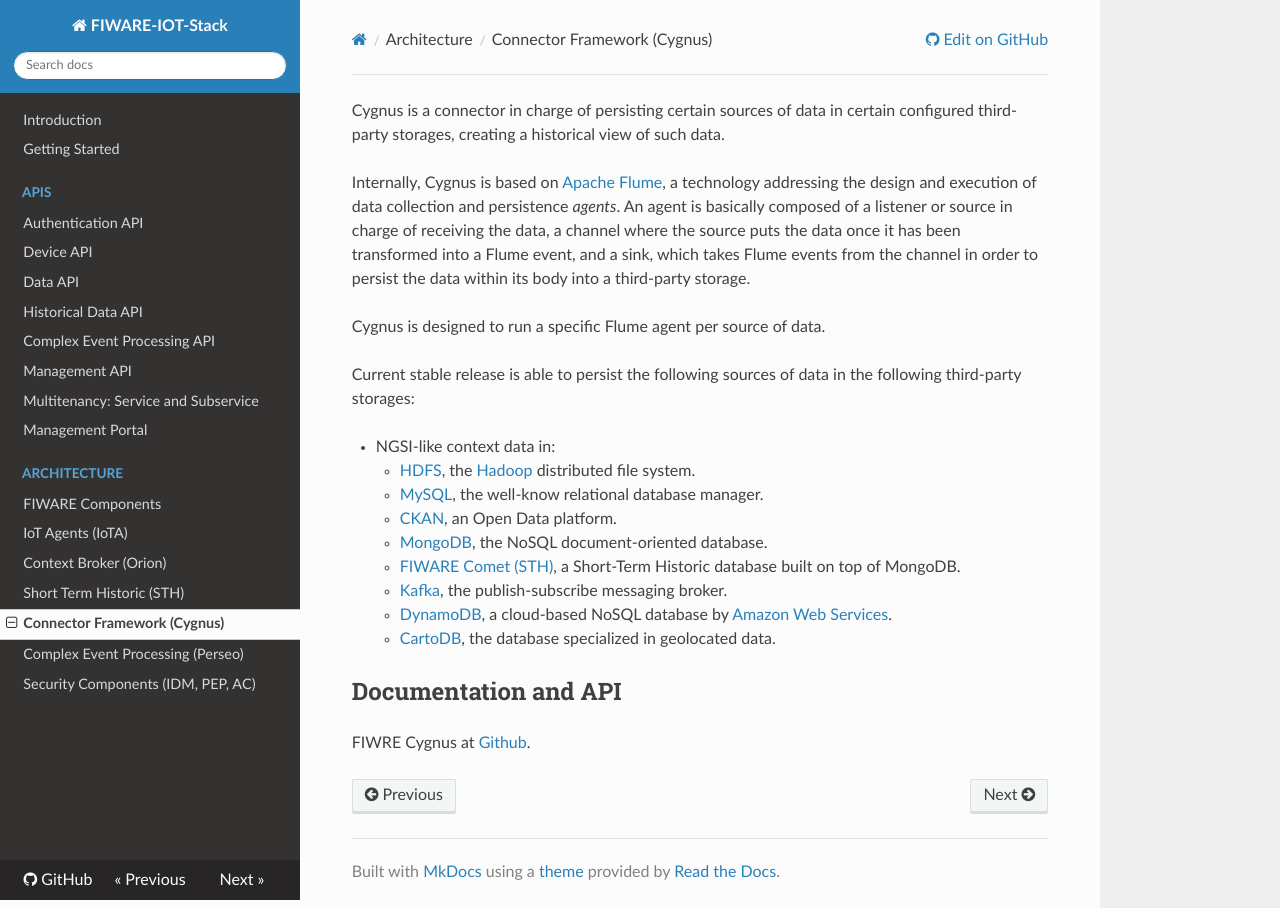
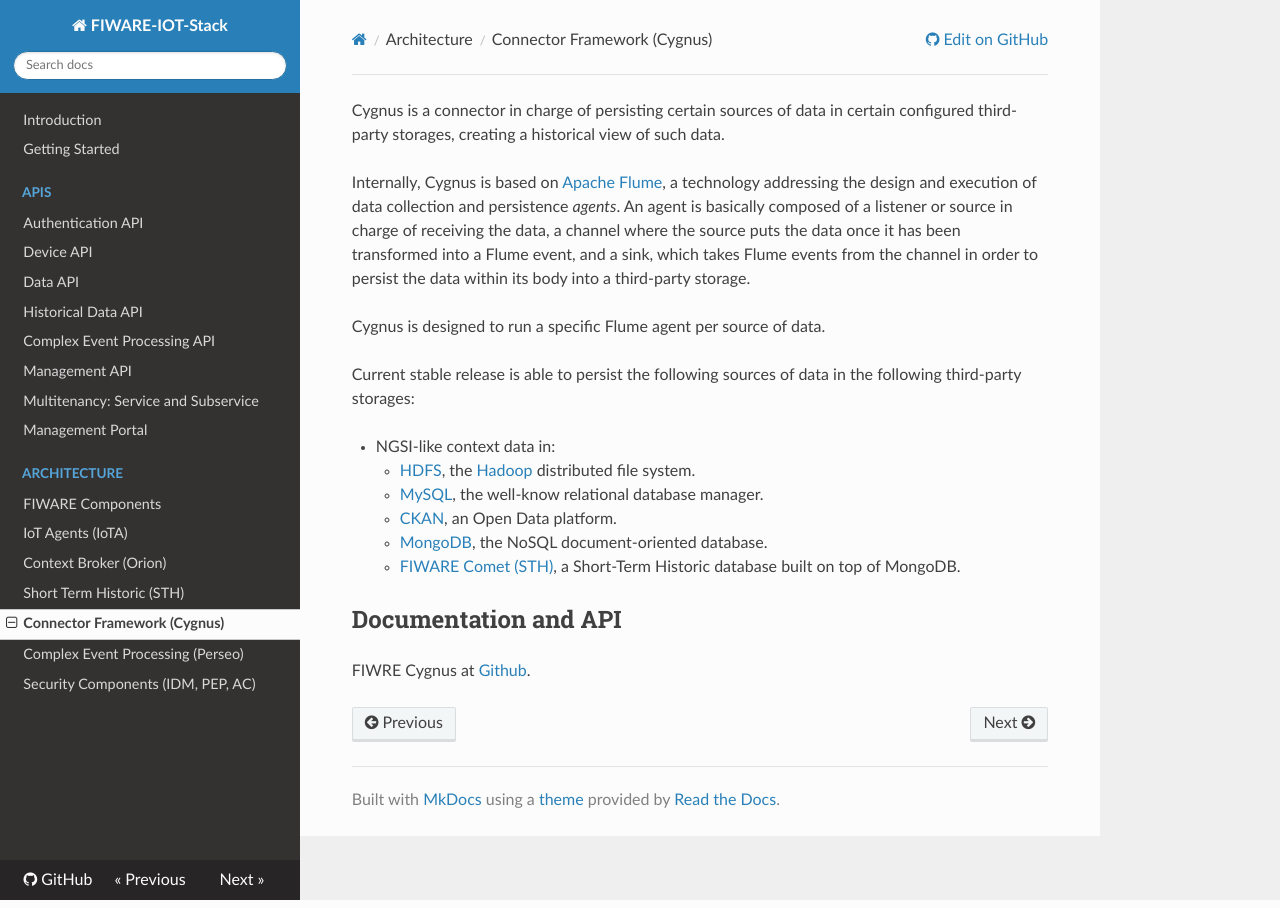
Before and after one commit to telefonicaid/thinking-cities, an MkDocs documentation site: the page built from docs/cygnus.md, in a window 1280 px wide. Built offline with MkDocs 1.6.1, drawn with Linux system fonts in a browser that asks for light colours; nearby versions of some CDN libraries; old or Windows-style settings are respelled for this version of MkDocs.

Commit message:
[cygnus.md] Remove storages not used in IoTP

```diff
--- a/docs/cygnus.md
+++ b/docs/cygnus.md
@@ -12,9 +12,6 @@
     * [CKAN](http://ckan.org/), an Open Data platform.
     * [MongoDB](https://www.mongodb.org/), the NoSQL document-oriented database.
     * [FIWARE Comet (STH)](https://github.com/telefonicaid/IoT-STH), a Short-Term Historic database built on top of MongoDB.
-    * [Kafka](http://kafka.apache.org/), the publish-subscribe messaging broker.
-    * [DynamoDB](https://aws.amazon.com/dynamodb/), a cloud-based NoSQL database by [Amazon Web Services](https://aws.amazon.com/).
-    * [CartoDB](https://cartodb.com/), the database specialized in geolocated data.
 
 ## Documentation and API
 
```
